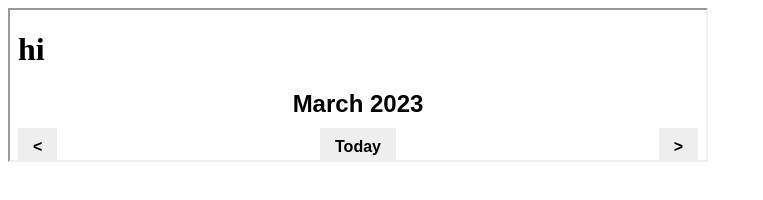
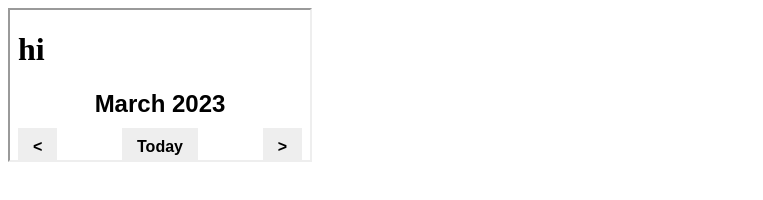
Before and after one commit to Abdallatif-Khammash/calendar, a plain HTML site: page index.html in a window 1280 px wide. Shown: the whole page, without its empty margins (0-763 px from the left). Drawn offline with Linux system fonts and the light colour scheme.

Commit message:
Update index.html

```diff
--- a/index.html
+++ b/index.html
@@ -1,16 +1,7 @@
 <!DOCTYPE html>
 <html>
   <head>
-    <meta name="viewport" content="width=device-width, initial-scale=1.0">
-    <style>
-      /* Set default styles for the iframe */
-      iframe {
-        width: 100%;
-        max-width: 700px;
-        margin: 0 auto;
-        box-sizing: border-box;
-      }
-    </style>
+
   </head>
   <body>
     <!-- Display the calendar in an iframe -->
```
